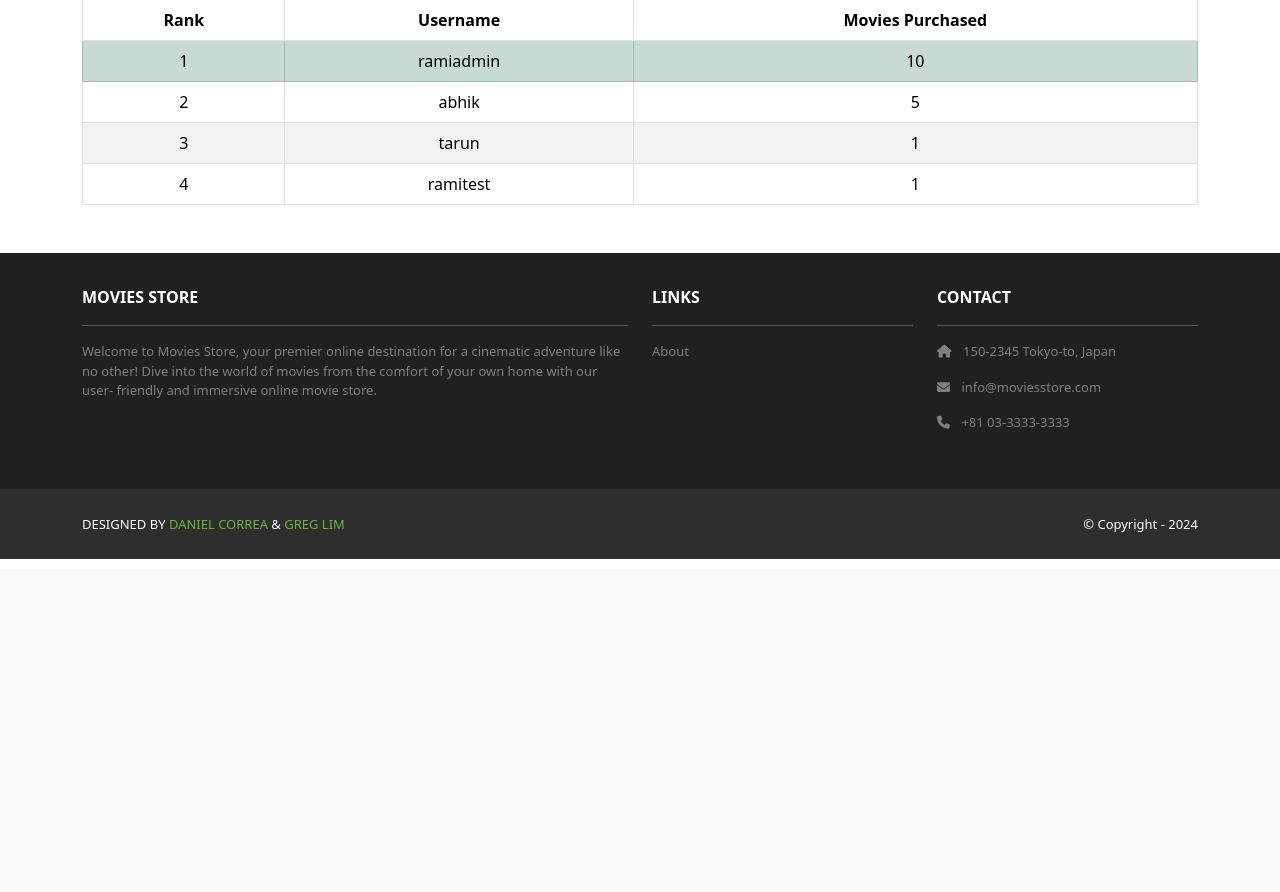
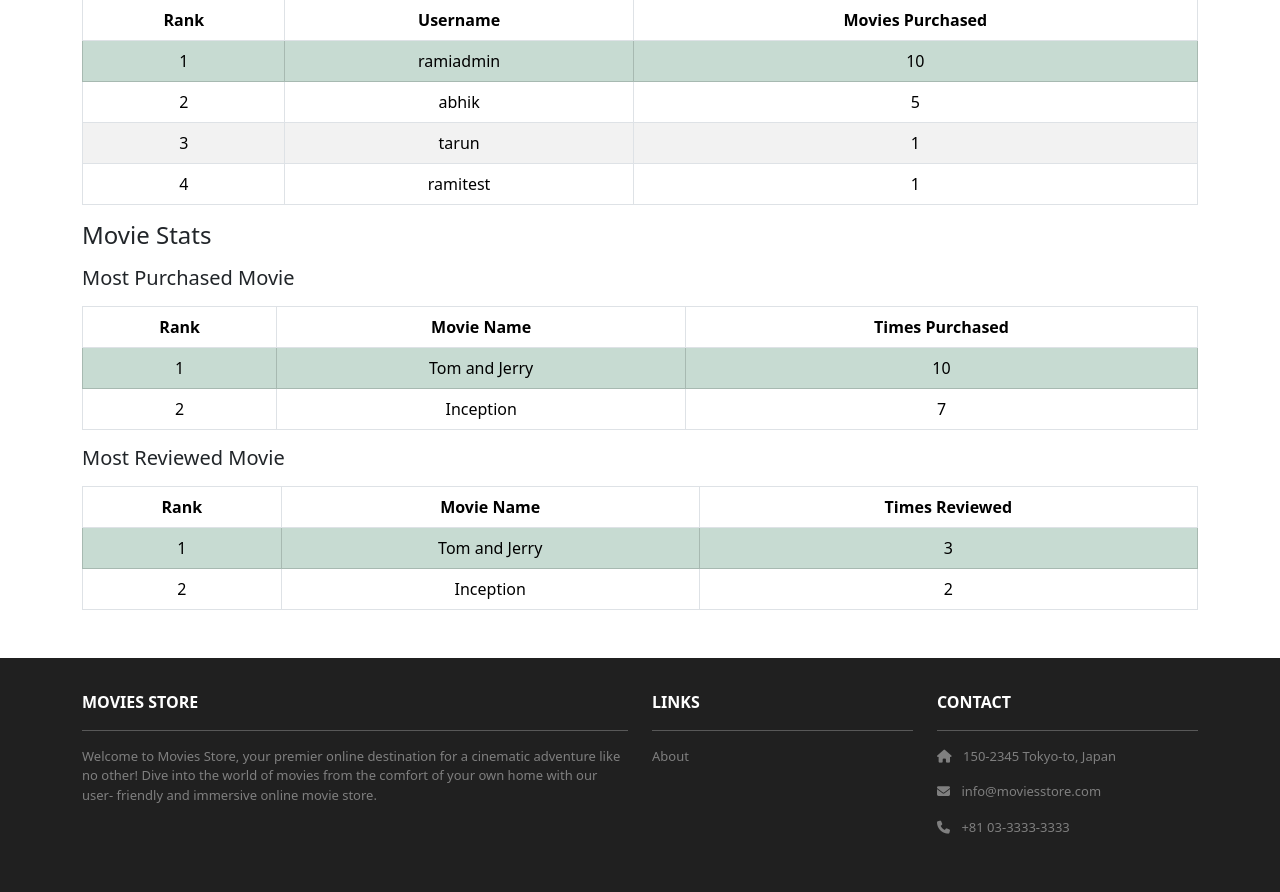
Before and after one commit to tarundevi/moviesstore, a Django app: page /accounts/admin-dashboard/ in a window 1280 px wide. Shown: the part 231-1123 px from the top of the page. Before the commit the page ends 790 px from the top, so only its background shows below. Run offline with Django 5.2, Linux system fonts and the light colour scheme; a user stored in the database is signed in; data comes from the database, SQL or seed files in the repository; both versions use the stored data as it was after the commit; parts of the project's set-up code (start-up, migrations or seed data) failed here and were passed over; some libraries are stand-ins or nearby versions.

Commit message:
User Story 5 - I added the ability to see most purchased movie and the most reviewed movie. + extended functionality of seeing rankings within

```diff
--- a/accounts/templates/accounts/admin_dashboard.html
+++ b/accounts/templates/accounts/admin_dashboard.html
@@ -29,6 +29,60 @@
         {% else %}
         <p class="text-muted mt-3">No purchases have been made yet.</p>
         {% endif %}
+
+        <h4>Movie Stats</h4>
+
+
+        <h5 class="mt-3">Most Purchased Movie</h5>
+                {% if template_data.most_purchased %}
+        <table class="table table-bordered table-striped text-center mt-3">
+          <thead>
+            <tr>
+              <th scope="col">Rank</th>
+              <th scope="col">Movie Name</th>
+              <th scope="col">Times Purchased</th>
+            </tr>
+          </thead>
+          <tbody>
+            {% for u in template_data.most_purchased %}
+            <tr{% if forloop.first %} class="table-success"{% endif %}>
+              <td>{{ forloop.counter }}</td>
+              <td>{{ u.name}}</td>
+              <td>{{ u.total_purchased}}</td>
+            </tr>
+            {% endfor %}
+          </tbody>
+        </table>
+        {% else %}
+        <p class="text-muted mt-3">No purchases have been made yet.</p>
+        {% endif %}
+
+
+            <h5 class="mt-3">Most Reviewed Movie</h5>
+                {% if template_data.most_reviewed %}
+        <table class="table table-bordered table-striped text-center mt-3">
+          <thead>
+            <tr>
+              <th scope="col">Rank</th>
+              <th scope="col">Movie Name</th>
+              <th scope="col">Times Reviewed</th>
+            </tr>
+          </thead>
+          <tbody>
+            {% for u in template_data.most_reviewed %}
+            <tr{% if forloop.first %} class="table-success"{% endif %}>
+              <td>{{ forloop.counter }}</td>
+              <td>{{ u.name}}</td>
+              <td>{{ u.total_reviews}}</td>
+            </tr>
+            {% endfor %}
+          </tbody>
+        </table>
+        {% else %}
+        <p class="text-muted mt-3">No purchases have been made yet.</p>
+        {% endif %}
+
+
       </div>
     </div>
   </div>
--- a/accounts/views.py
+++ b/accounts/views.py
@@ -5,7 +5,9 @@ from django.shortcuts import redirect
 from django.contrib.auth.decorators import login_required
 from django.contrib.auth.models import User
 from django.contrib.admin.views.decorators import staff_member_required
-from django.db.models import Sum
+from django.db.models import Sum, Count
+from cart.models import Item
+from movies.models import Movie, Review
 
 @login_required
 def logout(request):
@@ -65,6 +67,22 @@ def admin_dashboard(request):
         .annotate(total_movies=Sum('order__item__quantity'))
         .order_by('-total_movies')
     )
+
+    most_purchased = (
+        Movie.objects.annotate(total_purchased = Sum('item__quantity'))
+        .filter(total_purchased__isnull=False)
+        .order_by('-total_purchased')
+    )
+
+    most_reviewed = (
+        Movie.objects.annotate(total_reviews= Count('review'))
+        .filter(total_reviews__gt=0)
+        .order_by('-total_reviews')
+    )
+
+    template_data['most_purchased'] = most_purchased
+    template_data['most_reviewed'] =most_reviewed
+
     template_data['users'] = users_with_purchases
     return render(request, 'accounts/admin_dashboard.html',
         {'template_data': template_data})
```
Also changed, not shown: db.sqlite3, media/movie_images/Tom_and_Jerry_Movie.jpeg (added).
